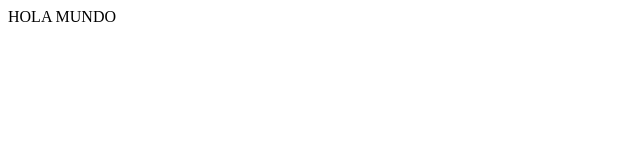
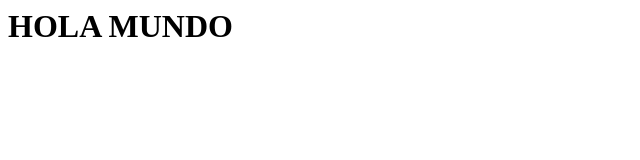
Before and after one commit to marcohuaman25/TestDemo, a plain HTML site: page index.html in a window 1280 px wide. Shown: the whole page, without its empty margins (0-640 px from the left). Drawn offline with Linux system fonts and the light colour scheme.

Commit message:
Update index.html

```diff
--- a/index.html
+++ b/index.html
@@ -1,5 +1,11 @@
 <html>
+<head>
+<title>PRIMER PAGINA</title>
+ <link href="main.css" rel="styleheet" />
+</head>
+
 <body>
-<a>HOLA MUNDO</a>
+<h1>HOLA MUNDO</h1>
 </body>
+
 </html>
```
